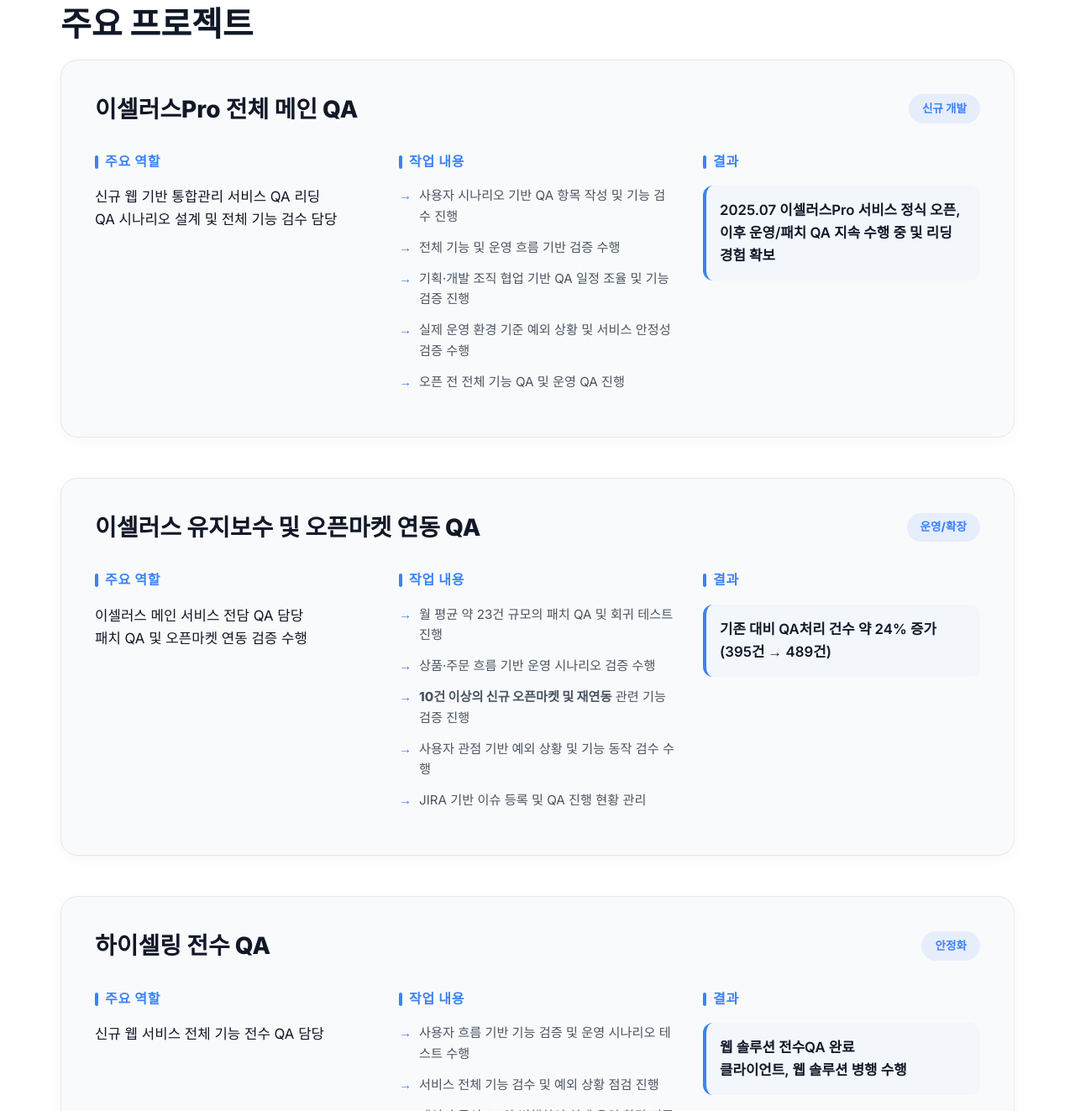
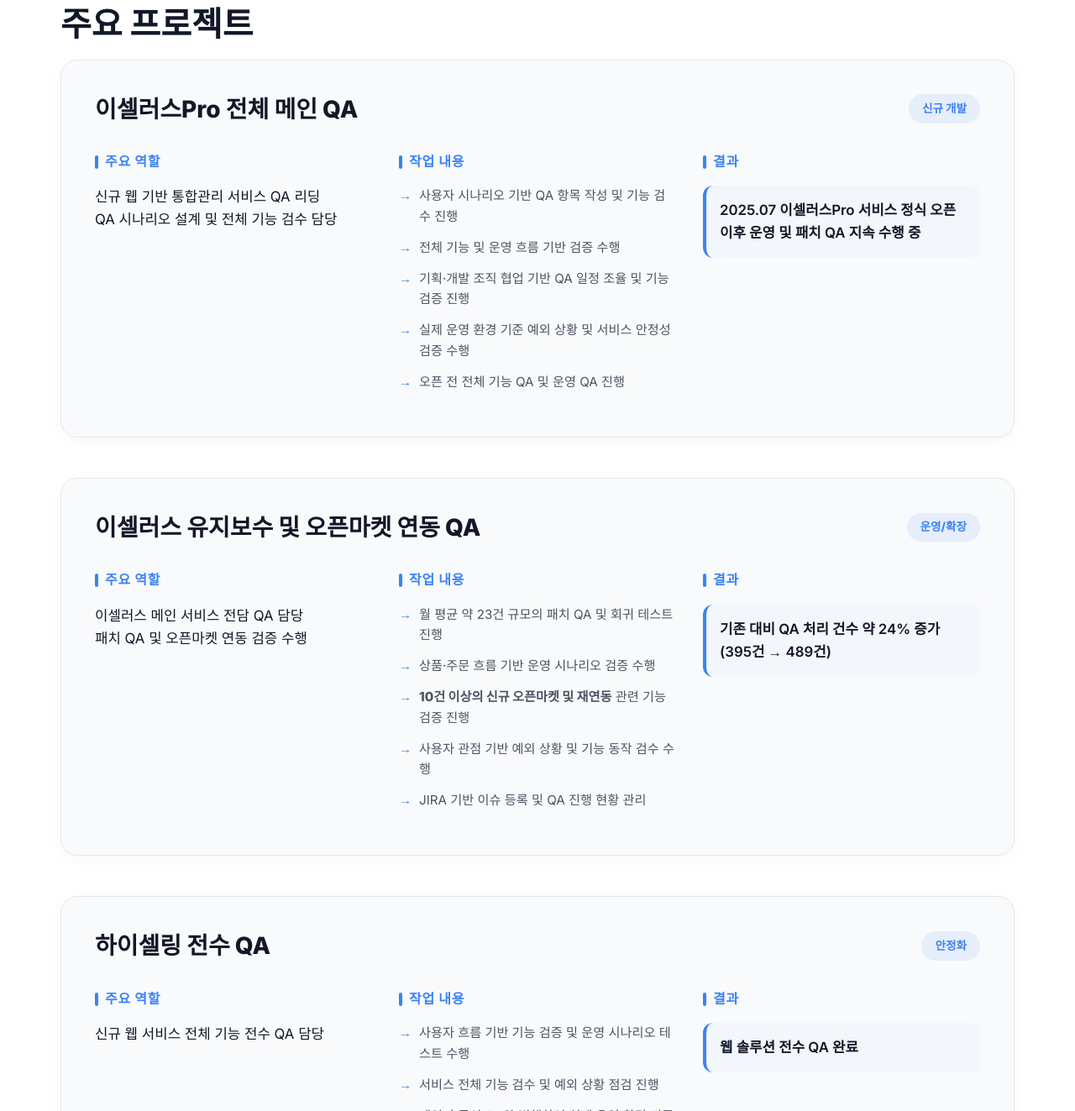
Before and after one commit to gudfbs/gudfbs.github.io, a plain HTML site: page index.html in a window 1280 px wide. Shown: the part 1477-2800 px from the top of the page at 84% size. Drawn offline with Linux system fonts and the light colour scheme.

Commit message:
Refine project results, update profile tags, and clean up automation skills

```diff
--- a/index.html
+++ b/index.html
@@ -79,7 +79,8 @@
                             <span class="tag">JIRA</span>
                             <span class="tag">Excel</span>
                             <span class="tag">Git</span>
-                            <span class="tag">antigravity</span>
+                            <span class="tag">VSCode
+                            </span>
                         </div>
                         <div class="profile-status">
                             <span class="status-dot"></span>현재 재직 중
@@ -137,7 +138,7 @@
                             </div>
                             <div class="project-info">
                                 <h4>결과</h4>
-                                <p class="result-text">2025.07 이셀러스Pro 서비스 정식 오픈, 이후 운영/패치 QA 지속 수행 중 및 리딩 경험 확보</p>
+                                <p class="result-text">2025.07 이셀러스Pro 서비스 정식 오픈 이후 운영 및 패치 QA 지속 수행 중</p>
                             </div>
                         </div>
                     </div>
@@ -164,7 +165,7 @@
                             </div>
                             <div class="project-info">
                                 <h4>결과</h4>
-                                <p class="result-text">기존 대비 QA처리 건수 약 24% 증가 (395건 → 489건)</p>
+                                <p class="result-text">기존 대비 QA 처리 건수 약 24% 증가 (395건 → 489건)</p>
                             </div>
                         </div>
                     </div>
@@ -189,7 +190,7 @@
                             </div>
                             <div class="project-info">
                                 <h4>결과</h4>
-                                <p class="result-text">웹 솔루션 전수QA 완료<br>클라이언트, 웹 솔루션 병행 수행</p>
+                                <p class="result-text">웹 솔루션 전수 QA 완료</p>
                             </div>
                         </div>
                     </div>
@@ -256,7 +257,6 @@
                         <h3>자동화 활용/학습</h3>
                         <div class="skill-tags">
                             <span class="tag">Git</span>
-                            <span class="tag">antigravity</span>
                             <span class="tag">VSCode</span>
                             <span class="tag">Playwright</span>
                         </div>
```
